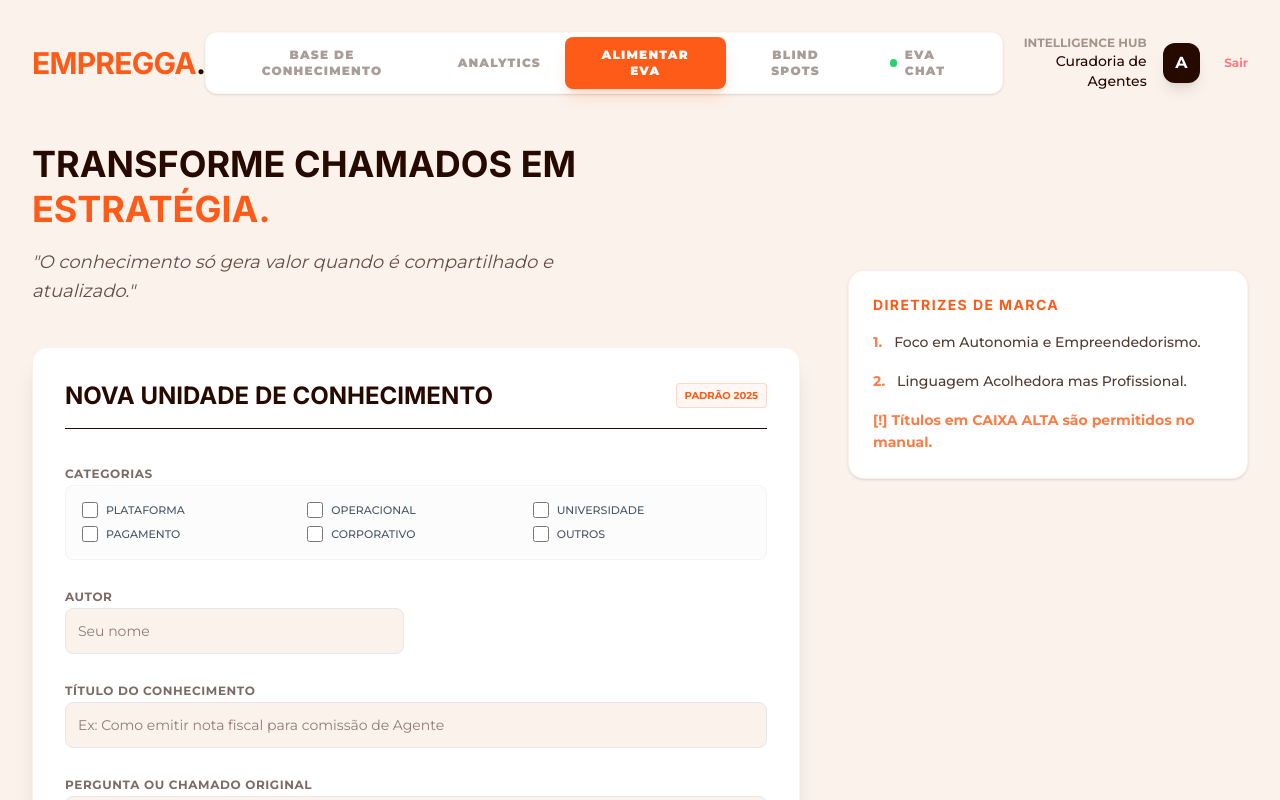
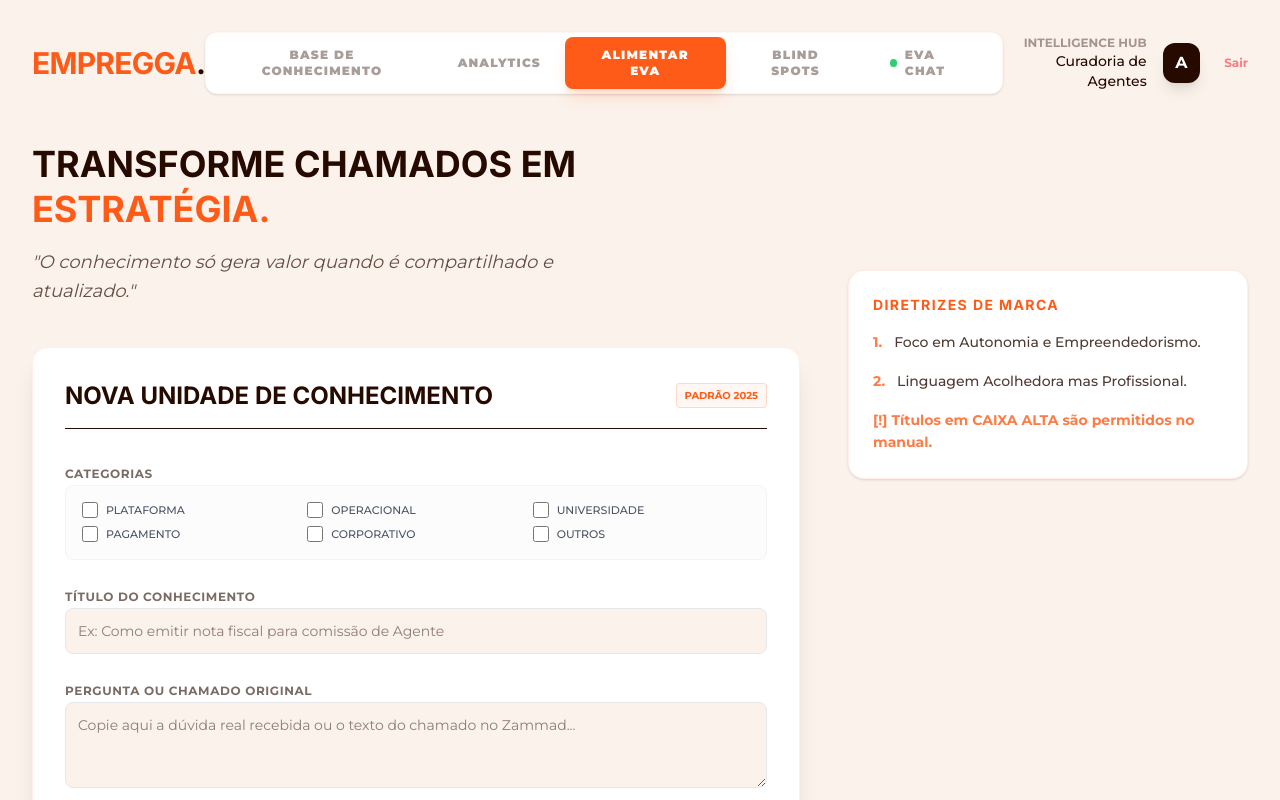
Before and after one commit to raphaelbudin-empregga/empregga-kb, a Next.js app in the folder apps/portal/: page / in a window 1280 px wide. Both pictures are taken after a click on the button "ALIMENTAR EVA". Shown: the top 800 px of the page. Built offline with nearby package versions, Linux system fonts and the light colour scheme; no server answers; the database is empty.

Commit message:
Fix UI: Ajuste de tags JSX e remoção definitiva do campo Autor

```diff
--- a/apps/portal/src/components/KnowledgeForm.tsx
+++ b/apps/portal/src/components/KnowledgeForm.tsx
@@ -25,7 +25,7 @@ export default function KnowledgeForm() {
         problemDescription: '',
         officialResolution: '',
         tags: '',
-        author: '',
+        // author será preenchido pelo servidor ou fixo no MVP
     });
 
     const handleInputChange = (e: React.ChangeEvent<HTMLInputElement | HTMLTextAreaElement | HTMLSelectElement>) => {
@@ -100,7 +100,6 @@ export default function KnowledgeForm() {
                     problemDescription: '',
                     officialResolution: '',
                     tags: '',
-                    author: '',
                 });
             } else {
                 alert('❌ Erro ao salvar: ' + result.error);
@@ -125,8 +124,7 @@ export default function KnowledgeForm() {
             </div>
 
             <form className="space-y-6" onSubmit={handleSubmit}>
-                <div className="grid grid-cols-2 gap-6">
-                    <div className="space-y-2 col-span-2">
+                <div className="space-y-2">
                     <label className="text-xs font-bold uppercase tracking-wider opacity-60 text-foreground">Categorias</label>
                     <div className="grid grid-cols-3 gap-2 p-4 rounded-lg border border-gray-100 bg-gray-50/50">
                         {categories.map((cat) => (
@@ -148,18 +146,6 @@ export default function KnowledgeForm() {
                                 <span className="text-[11px] font-medium text-gray-600 group-hover:text-primary transition-colors">{cat}</span>
                             </label>
                         ))}
-                        </div>
-                    </div>
-                    <div className="space-y-2">
-                        <label className="text-xs font-bold uppercase tracking-wider opacity-60 text-foreground">Autor</label>
-                        <input
-                            name="author"
-                            type="text"
-                            value={formData.author}
-                            onChange={handleInputChange}
-                            placeholder="Seu nome"
-                            className="w-full p-3 rounded-lg border border-gray-200 bg-background focus:ring-2 focus:ring-primary outline-none transition-all text-sm"
-                        />
                     </div>
                 </div>
 
```
Lines whose indentation alone changed are shown as unchanged.
